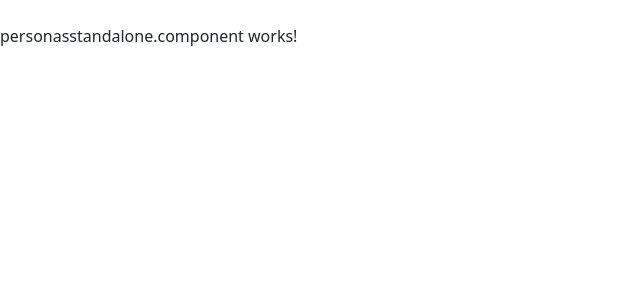
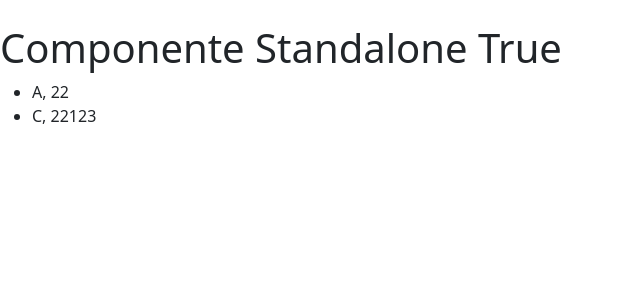
Before and after one commit to angeldzz/serviciosangular, an Angular app: page / in a window 1280 px wide. Shown: the top 300 px of the page, without its empty margins (0-640 px from the left). Built offline with nearby package versions, Linux system fonts and the light colour scheme; no server answers.

Commit message:
hay que importar components en standalone

```diff
--- a/src/app/components/personasstandalone.component/personasstandalone.component.html
+++ b/src/app/components/personasstandalone.component/personasstandalone.component.html
@@ -1 +1,8 @@
-<p>personasstandalone.component works!</p>
+<div>
+    <h1>Componente Standalone True</h1>
+    <ul>
+        <li *ngFor="let persona of personas">
+            {{persona.Nombre}}, {{persona.Edad }}
+        </li>
+    </ul>
+</div>
--- a/src/app/components/personasstandalone.component/personasstandalone.component.ts
+++ b/src/app/components/personasstandalone.component/personasstandalone.component.ts
@@ -1,11 +1,20 @@
 import { Component } from '@angular/core';
+import { Persona } from '../../models/persona';
+import { CommonModule } from '@angular/common';
 
 @Component({
   selector: 'app-personasstandalone',
   standalone: true,
   templateUrl: './personasstandalone.component.html',
   styleUrl: './personasstandalone.component.css',
+  imports: [CommonModule]
 })
 export class PersonasstandaloneComponent {
-
+  public personas!: Array<Persona>;
+  constructor() {
+    this.personas = new Array<Persona>();
+    let p = new Persona(1,"A","B",22);
+    let p2 = new Persona(2,"C","D",22123);
+    this.personas.push(p,p2)
+  }
 }
```
